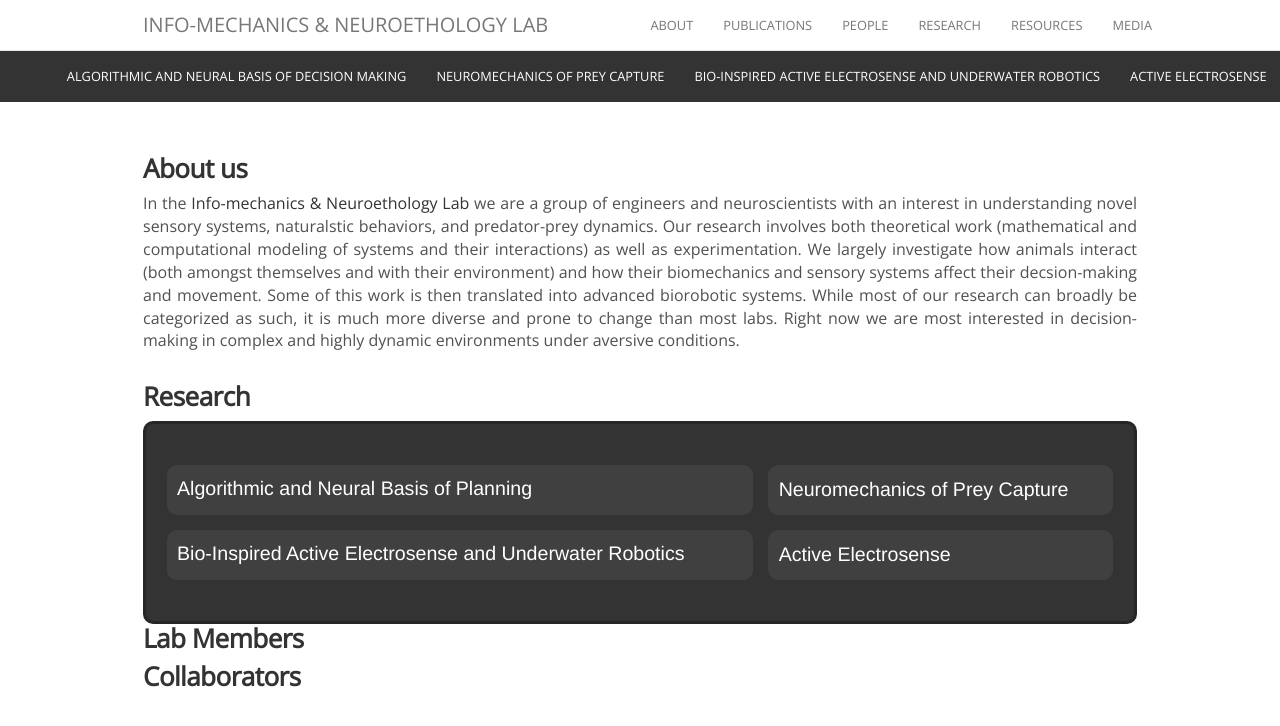
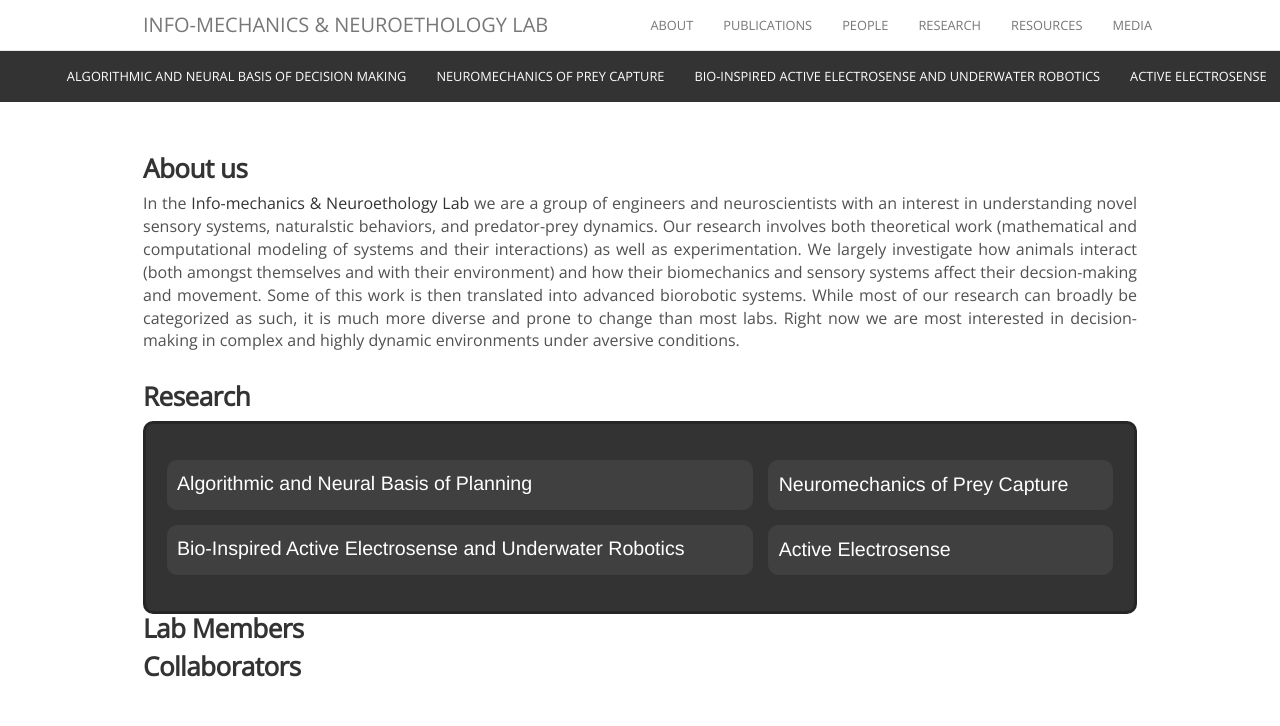
Before and after one commit to maciverlab/maciverlab.github.io, a Jekyll site: the page built from about.html, in a window 1280 px wide. Shown: the top 726 px of the page. Built offline with Jekyll 4.4.1, drawn with Linux system fonts in a browser that asks for light colours; nearby versions of some CDN libraries; comment, search, counter and statistics services are not loaded.

Commit message:
Update about.html

```diff
--- a/about.html
+++ b/about.html
@@ -40,7 +40,8 @@ permalink: /about/
               it is much more diverse and prone to change than most labs. Right now we are most interested in decision-making
               in complex and highly dynamic environments under aversive conditions.</p>
        <h3>Research</h3>
-       <div class="w3-container" style="background: #333; padding: 5px; border-radius:10px; border: 3px solid #262626">
+       <div class="w3-container" style="background: #333; padding: 5px; padding-top: 0; padding-bottom: 0;
+                                        border-radius:10px; border: 3px solid #262626">
               <p style="text-align: center;">
               <table class="research">
                  <tr>
```
